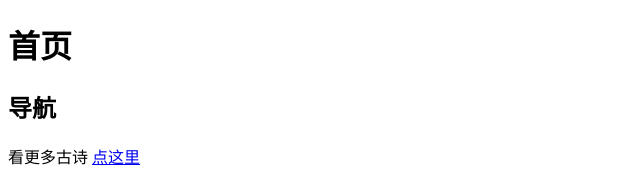
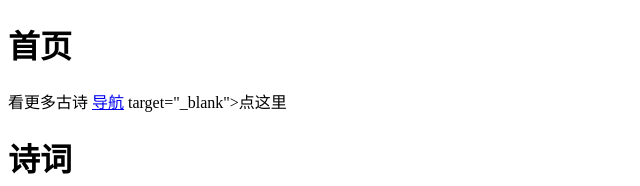
Before and after one commit to douzezhao/douzz.io, a plain HTML site: page index.html in a window 1280 px wide. Shown: the top 186 px of the page, without its empty margins (0-640 px from the left). Drawn offline with Linux system fonts and the light colour scheme.

Commit message:
Update index.html

```diff
--- a/index.html
+++ b/index.html
@@ -3,10 +3,10 @@
 
 <body>
     <h1>首页</h1>
-    <h2>导航</h2>
+    <a href:""
 
 <p>看更多古诗
-    <a href="http://www.shicimingju.com"
+    <a href="https://douzezhao.github.io/douzz.io/">导航</a>
 target="_blank">点这里</a>
 
     <h1> 诗词</h1>
```
